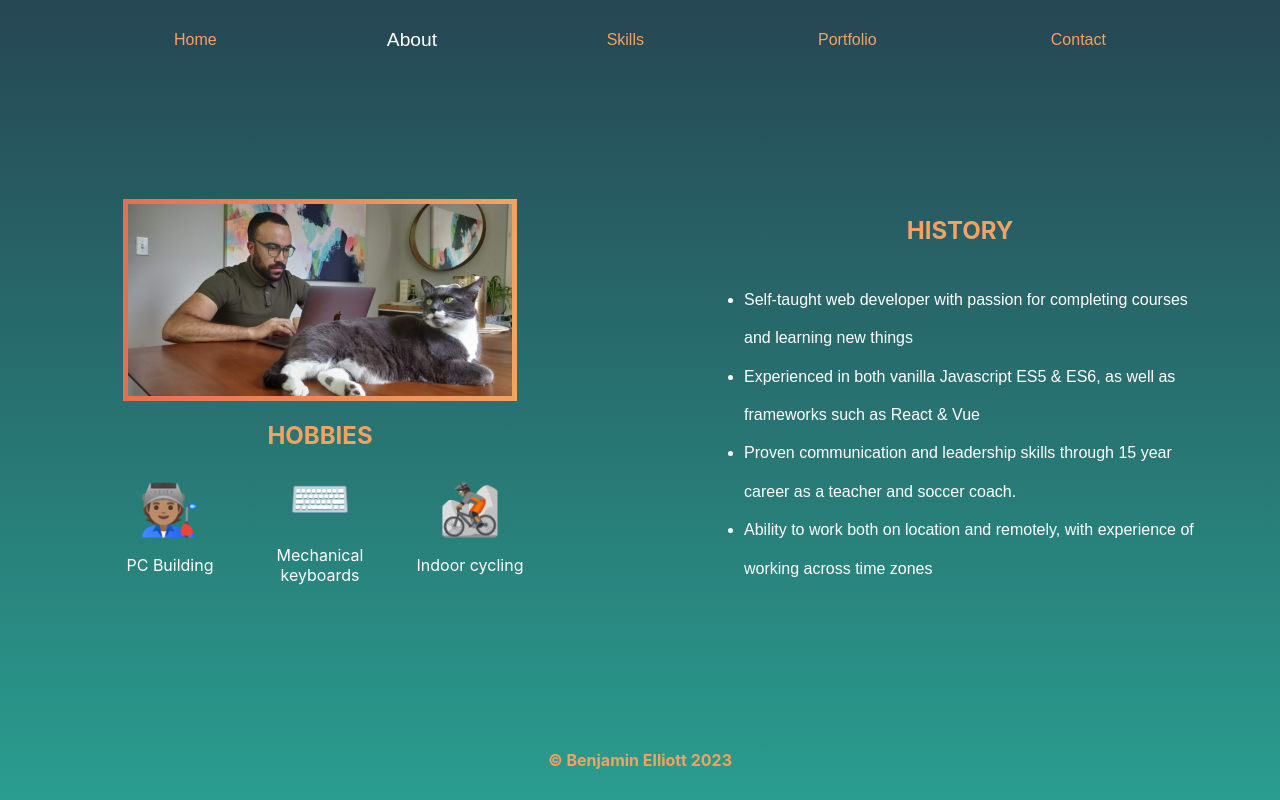
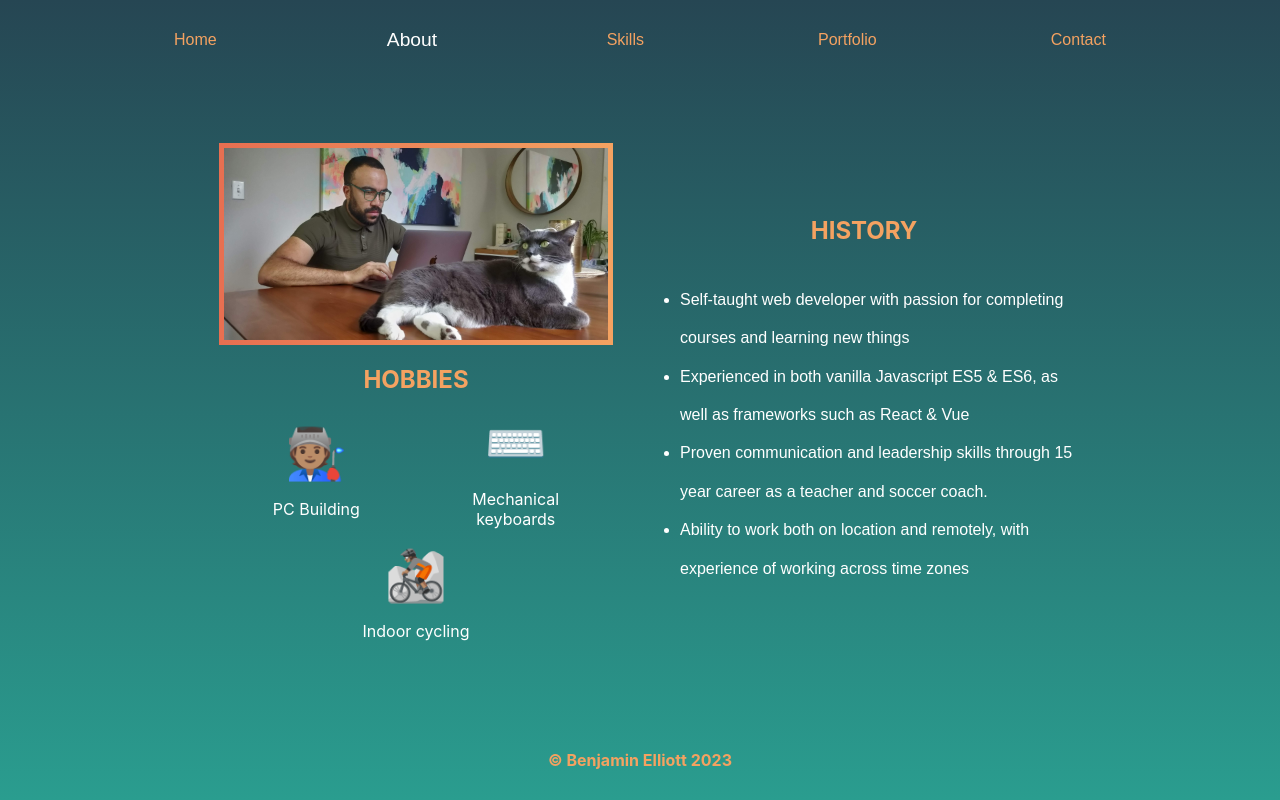
Before and after one commit to benjaminelliott/portfolio, a React (Create React App) app: page /about in a window 1280 px wide. Built offline with nearby package versions, Linux system fonts and the light colour scheme; a web font is replaced by a local one.

Commit message:
fixed dependencies

```diff
--- a/src/App.css
+++ b/src/App.css
@@ -225,7 +225,6 @@ body {
   flex-direction: column;
   align-items: center;
   justify-content: center;
-  flex-grow: 1;
 }
 
 .about-left {
@@ -253,7 +252,6 @@ body {
 }
 
 .about-history {
-  padding: 0 5vw;
   display: flex;
   align-items: center;
   flex-direction: column;
@@ -262,7 +260,7 @@ body {
 }
 
 .about-hero {
-  width: clamp(200px, 30vw, 1000px);
+  width: clamp(200px, 30vw, 600px);
   object-fit: cover;
   border: 10px solid;
   border-image-slice: 1;
@@ -314,11 +312,11 @@ body {
 
 .skills {
   font-family: 'Lunasima', sans-serif;
+  width: 100%;
 }
 
 .skills-content {
   height: 80vh;
-  width: 100vw;
   display: flex;
   flex-direction: column;
   align-items: center;
@@ -516,18 +514,25 @@ body {
 @media (min-width: 700px) {
   .content {
     height: 80vh;
+    width: 70vw;
+    padding: 0 15vw 0 15vw;
   }
   .home-upper, .about-content, .contact-upper {
     flex-direction: row;
+  }
+  .about-content {
+    width: 100%;
   }
   .about-left, .about-right {
     width: 50%;
     height: 80vh;
   }
+  .skills {
+    width: 70vw;
+  }
   .portfolio {
     padding: 0;
     margin: 0;
-
     display: flex;
     flex-direction: column;
   }
@@ -543,8 +548,10 @@ body {
     width: var(--icon-l);
   }
   .site {
+    justify-self: center;
+    padding: 0 15vw 0 15vw;
     display: grid;
-    grid-template-columns: 20% 20% 60%;
+    grid-template-columns: 10% 15% 75%;
     justify-items: start;
     align-items: center;
     text-align: left;
```
Also changed, not shown: package.json (+9 -1 lines), 1 other file (tests, documents, lock files or other folders).
